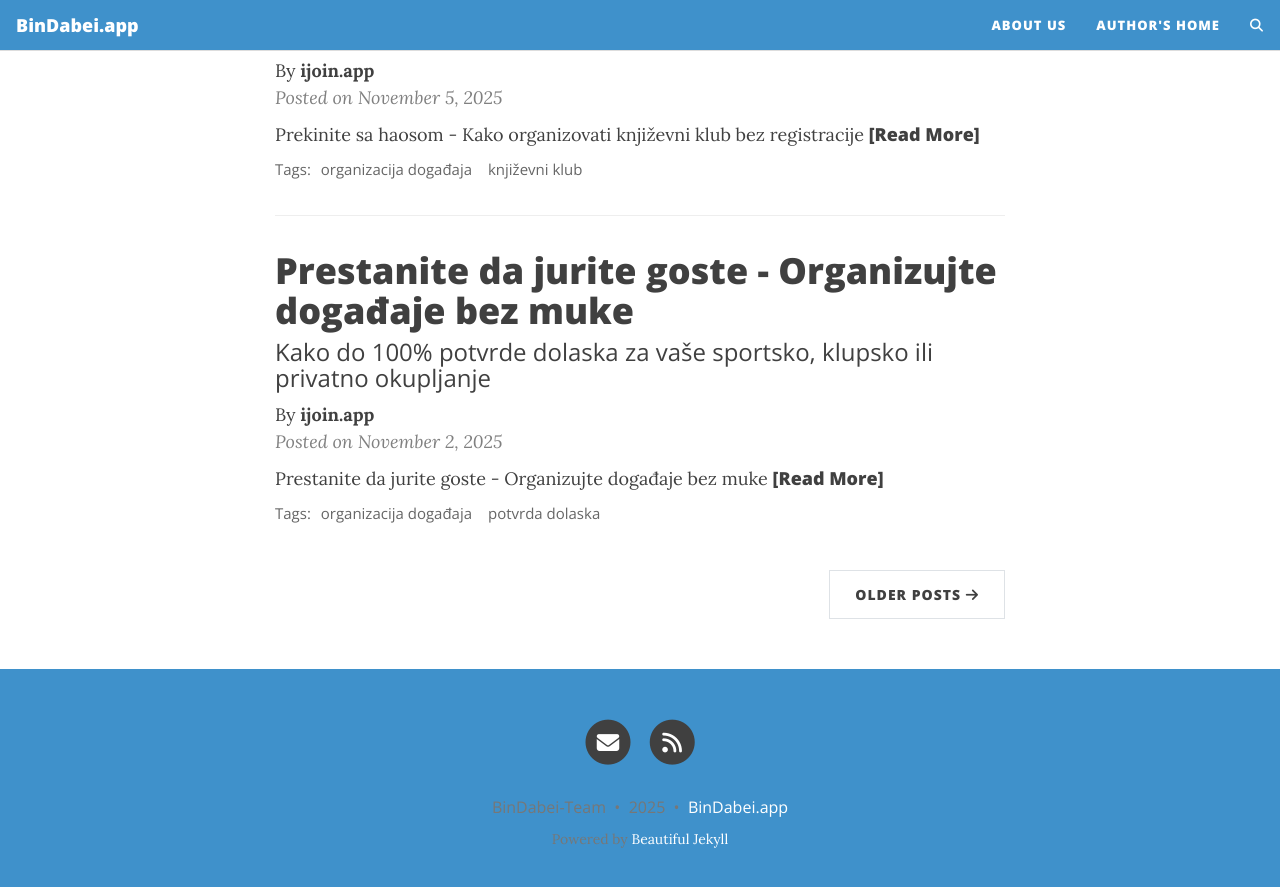
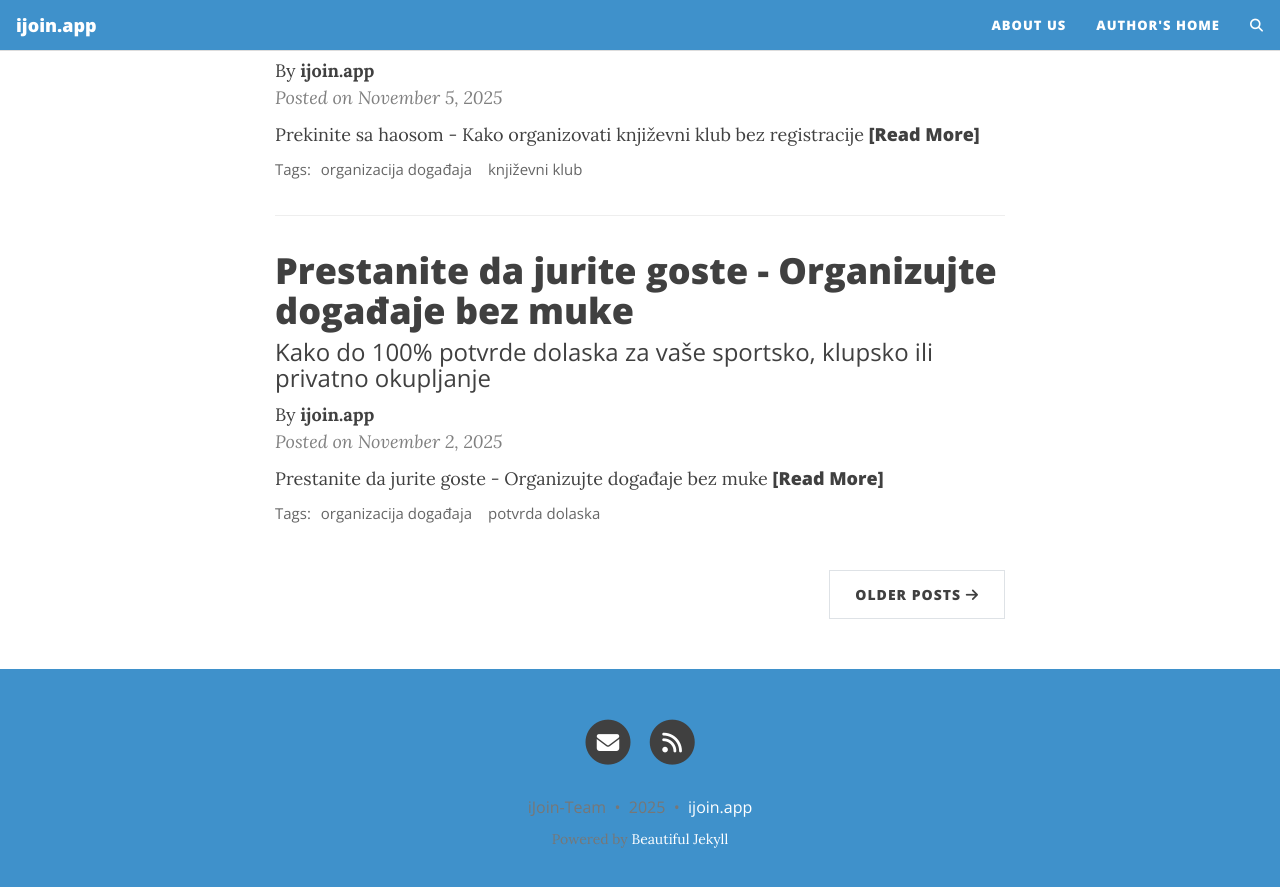
Before and after one commit to Gitanito/sr.ijoin.app, a Jekyll site: the page built from index.html, in a window 1280 px wide and 900 px high, scrolled down 1545 px. Shown: the top 887 px of the window. Built offline with Jekyll 4.4.1, drawn with Linux system fonts in a browser that asks for light colours; the list of posts is cut into pages by our own code; comment, search, counter and statistics services are not loaded.

Commit message:
Automated commit: cb16a8e4

```diff
--- a/_config.yml
+++ b/_config.yml
@@ -10,10 +10,10 @@
 ############################
 
 # Name of website
-title: BinDabei.app
+title: ijoin.app
 
 # Your name to show in the footer
-author: BinDabei-Team
+author: iJoin-Team
 
 youtubeurl: https://www.youtube.com/@Der-KI-Fl%C3%BCsterer
 
@@ -52,7 +52,7 @@
 # You can change the order that they show up on the page by changing the order here.
 # Uncomment the links you want to show and add your information to each one.
 social-network-links:
-  email: "office@bindabei.app"
+  email: "office@ijoin.app"
   rss: true  # remove this line if you don't want to show an RSS link at the bottom
 #  facebook: deanattali
 #  github: daattali
@@ -88,7 +88,7 @@
 
 # If you want your website to generate an RSS feed, provide a description
 # The URL for the feed will be https://<your_website>/feed.xml
-rss-description: BinDabei.app - Verabredungen Super-Simple!
+rss-description: ijoin.app - Састанци Супер Једноставни!
 
 ###########################
 # --- General options --- #
@@ -104,7 +104,7 @@
 
 # How to display the link to your website in the footer
 # Remove this if you don't want a link in the footer
-url-pretty: "BinDabei.app"
+url-pretty: "ijoin.app"
 
 # Add the website title to the title of every page
 title-on-all-pages: true
@@ -304,3 +304,7 @@
 
 # Beautiful Jekyll / Dean Attali
 # 2fc73a3a967e97599c9763d05e564189
+
+
+language: sr
+rss_description: ijoin.app - Састанци Супер Једноставни!
--- a/_includes/footer-scripts.html
+++ b/_includes/footer-scripts.html
@@ -36,3 +36,4 @@
     <script src="{{ js | relative_url }}"></script>
   {% endfor %}
 {% endif %}
+<script defer src="https://cloud.umami.is/script.js" data-website-id="4d3f573f-5598-43dd-b737-56d09fb03875"></script>
```
